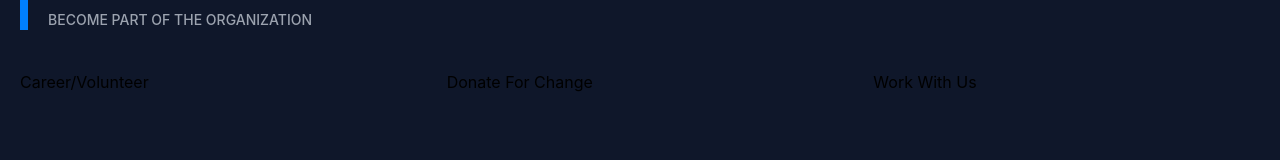
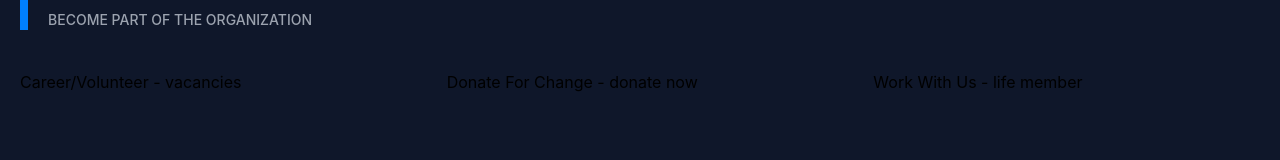
Before and after one commit to sandeshpaudel81/firebase-react, a React (Create React App) app: page / in a window 1280 px wide. Shown: the part 1802-1962 px from the top of the page. Built offline with nearby package versions, Linux system fonts and the light colour scheme; no server answers; the database is empty.

Commit message:
back to home: get involved buttons

```diff
--- a/src/pages/Home.js
+++ b/src/pages/Home.js
@@ -112,13 +112,13 @@ const Home = () => {
                     </div>
                     <div className='grid grid-cols-3 gap-10 mt-5 md:mt-10'>
                         <div className='col-span-3 md:col-span-1'>
-                            Career/Volunteer
+                            Career/Volunteer - vacancies
                         </div>
                         <div className='col-span-3 md:col-span-1'>
-                            Donate For Change
+                            Donate For Change - donate now
                         </div>
                         <div className='col-span-3 md:col-span-1'>
-                            Work With Us
+                            Work With Us - life member
                         </div>
                     </div>
                 </div>
```
